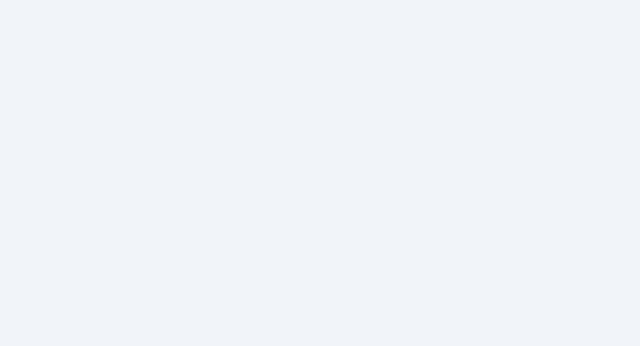
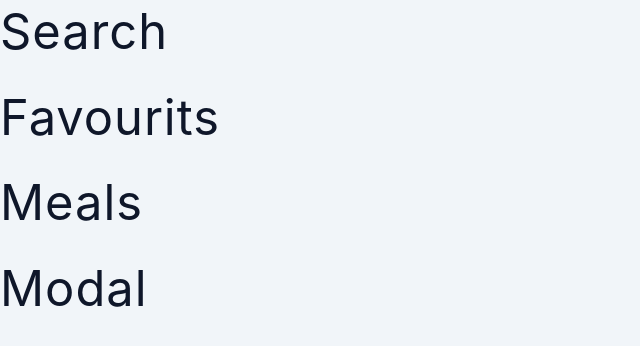
Before and after one commit to Samonto-Karmaker/Recipe-app, a React (Create React App) app: page / in a window 1280 px wide. Shown: the top 346 px of the page, without its empty margins (0-640 px from the left). Built offline with nearby package versions, Linux system fonts and the light colour scheme.

Commit message:
Basic setup

```diff
--- a/src/App.js
+++ b/src/App.js
@@ -1,9 +1,10 @@
 import './App.css';
+import MainComponent from "../src/Components/MainComponent"
 
 function App() {
   return (
     <div className="App">
-
+      <MainComponent />
     </div>
   );
 }
--- /dev/null
+++ b/src/Components/Favourites.js
@@ -0,0 +1,11 @@
+import React from "react";
+
+const Favourits = () => {
+    return(
+        <div>
+            <h1>Favourits</h1>
+        </div>
+    )
+}
+
+export default Favourits
--- /dev/null
+++ b/src/Components/MainComponent.js
@@ -0,0 +1,18 @@
+import React from "react";
+import Search from "./Search"
+import Favourits from "./Favourites"
+import Meals from "./Meals"
+import Modal from "./Modal"
+
+const MainComponent = () => {
+    return(
+        <div>
+            <Search />
+            <Favourits />
+            <Meals />
+            <Modal />
+        </div>
+    )
+}
+
+export default MainComponent
--- /dev/null
+++ b/src/Components/Meals.js
@@ -0,0 +1,11 @@
+import React from "react";
+
+const Meals = () => {
+    return(
+        <div>
+            <h1>Meals</h1>
+        </div>
+    )
+}
+
+export default Meals
--- /dev/null
+++ b/src/Components/Modal.js
@@ -0,0 +1,11 @@
+import React from "react";
+
+const Modal = () => {
+    return(
+        <div>
+            <h1>Modal</h1>
+        </div>
+    )
+}
+
+export default Modal
--- /dev/null
+++ b/src/Components/Search.js
@@ -0,0 +1,11 @@
+import React from "react";
+
+const Search = () => {
+    return(
+        <div>
+            <h1>Search</h1>
+        </div>
+    )
+}
+
+export default Search
```
